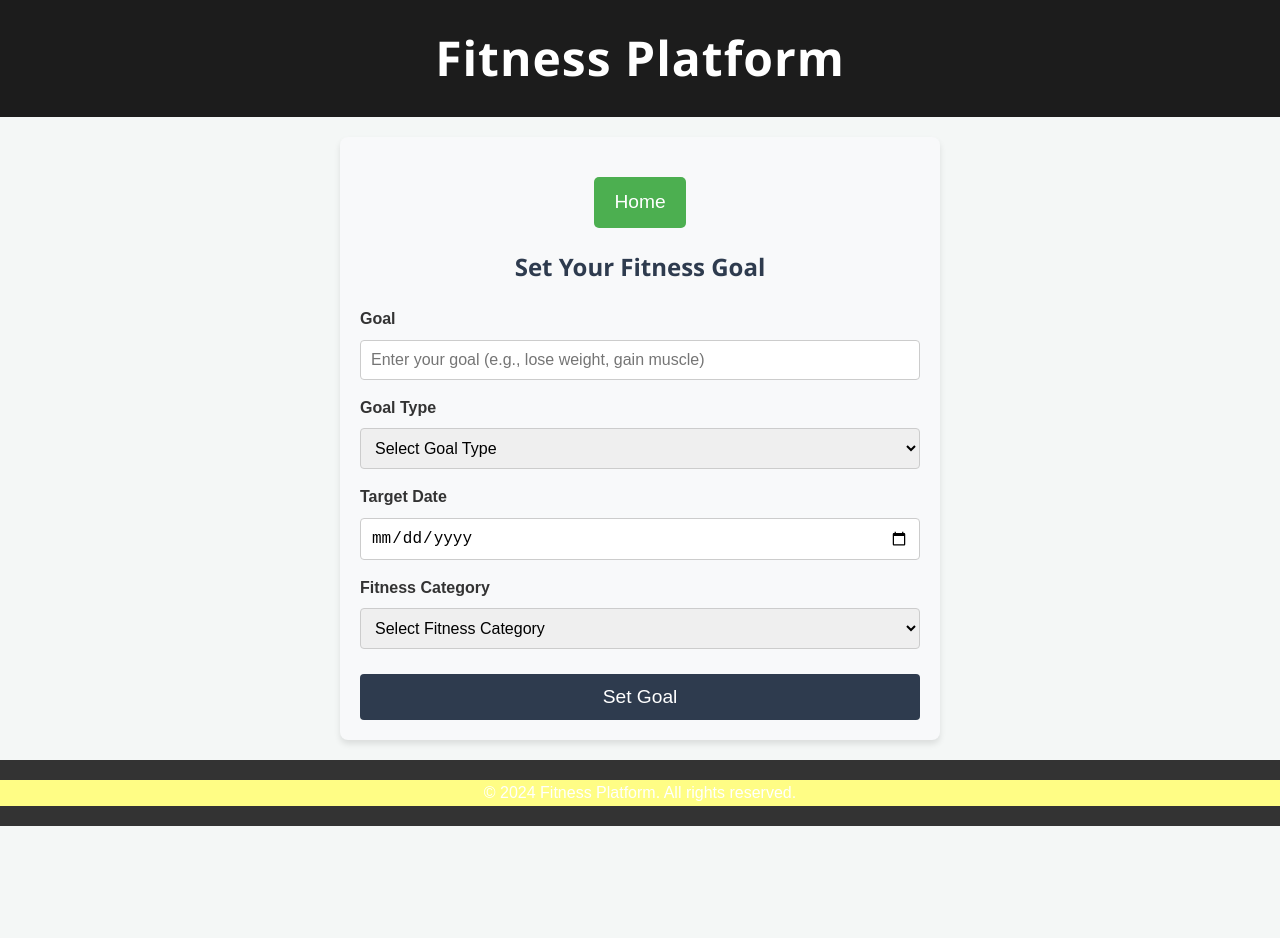
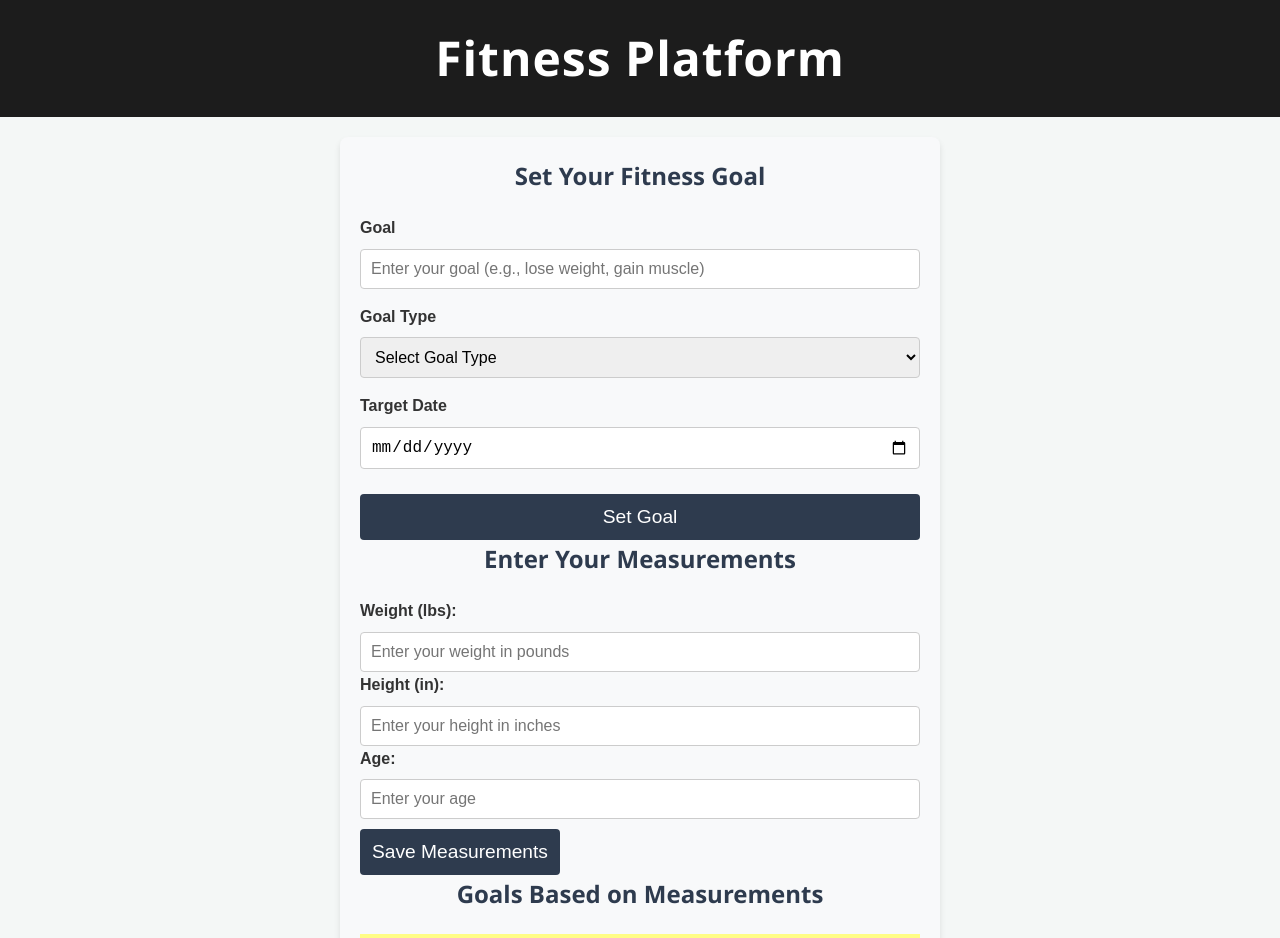
Before and after one commit to kimberlyrallison/CS312-Project, a React (Create React App) app in the folder frontend/: page /goal-setting in a window 1280 px wide. Shown: the top 938 px of the page. Before the commit the page ends 826 px from the top, so only its background shows below. Built offline with nearby package versions, Linux system fonts and the light colour scheme.

Commit message:
Update GoalSettingpage.js

```diff
--- a/frontend/src/components/GoalSettingpage.js
+++ b/frontend/src/components/GoalSettingpage.js
@@ -1,26 +1,64 @@
 import React, { useState } from 'react';
 import './GoalSettingPage.css';
-import HomeButton from './HomeButton';
 
 const GoalSettingPage = () => {
   const [goal, setGoal] = useState('');
   const [goalType, setGoalType] = useState('');
   const [targetDate, setTargetDate] = useState('');
-  const [fitnessCategory, setFitnessCategory] = useState(''); // New state for fitness category
   const [userGoals, setUserGoals] = useState([]);
 
-  const handleSubmit = (e) => {
+  const [measurements, setMeasurements] = useState({
+    weight: '',
+    height: '',
+    age: '',
+  });
+
+  const [dynamicGoals, setDynamicGoals] = useState([]);
+
+  const handleGoalSubmit = (e) => {
     e.preventDefault();
 
     setUserGoals([
       ...userGoals,
-      { goal, goalType, targetDate, fitnessCategory, progress: 0 }
+      { goal, goalType, targetDate, progress: 0 }
     ]);
 
     setGoal('');
     setGoalType('');
     setTargetDate('');
-    setFitnessCategory('');
+  };
+
+  const handleMeasurementsSubmit = (e) => {
+    e.preventDefault();
+
+    const { weight, height, age } = measurements;
+    if (!weight || !height || !age) {
+      alert('Please fill out all measurement fields.');
+      return;
+    }
+
+    const heightInMeters = height * 0.0254;
+    const weightInKg = weight * 0.453592;
+    const bmi = weightInKg / (heightInMeters ** 2);
+
+    const newDynamicGoals = [];
+    if (weight > 200) {
+      newDynamicGoals.push('Focus on reducing weight to a healthier range.');
+    }
+    if (bmi < 18.5) {
+      newDynamicGoals.push('Include strength-building exercises to gain healthy weight.');
+    }
+    if (age > 40) {
+      newDynamicGoals.push('Prioritize flexibility and low-impact endurance exercises.');
+    }
+    if (bmi >= 25) {
+      newDynamicGoals.push('Incorporate cardio and monitor diet to lower BMI.');
+    }
+
+    setDynamicGoals(newDynamicGoals);
+
+    alert('Measurements saved and goals updated!');
+    setMeasurements({ weight: '', height: '', age: '' });
   };
 
   const updateProgress = (index, progressValue) => {
@@ -31,10 +69,9 @@ const GoalSettingPage = () => {
 
   return (
     <div className="goal-setting-page">
-      <HomeButton />
       <h2>Set Your Fitness Goal</h2>
 
-      <form onSubmit={handleSubmit} className="goal-form">
+      <form onSubmit={handleGoalSubmit} className="goal-form">
         <div className="form-group">
           <label htmlFor="goal">Goal</label>
           <input
@@ -74,25 +111,69 @@ const GoalSettingPage = () => {
           />
         </div>
 
+        <button type="submit" className="submit-btn">Set Goal</button>
+      </form>
+
+      <h2>Enter Your Measurements</h2>
+      <form onSubmit={handleMeasurementsSubmit} className="measurements-form">
         <div className="form-group">
-          <label htmlFor="fitnessCategory">Fitness Category</label>
-          <select
-            id="fitnessCategory"
-            value={fitnessCategory}
-            onChange={(e) => setFitnessCategory(e.target.value)}
+          <label htmlFor="weight">Weight (lbs):</label>
+          <input
+            type="number"
+            id="weight"
+            name="weight"
+            value={measurements.weight}
+            onChange={(e) =>
+              setMeasurements({ ...measurements, weight: e.target.value })
+            }
+            placeholder="Enter your weight in pounds"
             required
-          >
-            <option value="">Select Fitness Category</option>
-            <option value="Strength Training">Strength Training</option>
-            <option value="Cardio">Cardio</option>
-            <option value="Yoga">Yoga</option>
-            <option value="Pilates">Pilates</option>
-            <option value="HIIT">HIIT</option>
-          </select>
+          />
         </div>
 
-        <button type="submit" className="submit-btn">Set Goal</button>
+        <div className="form-group">
+          <label htmlFor="height">Height (in):</label>
+          <input
+            type="number"
+            id="height"
+            name="height"
+            value={measurements.height}
+            onChange={(e) =>
+              setMeasurements({ ...measurements, height: e.target.value })
+            }
+            placeholder="Enter your height in inches"
+            required
+          />
+        </div>
+
+        <div className="form-group">
+          <label htmlFor="age">Age:</label>
+          <input
+            type="number"
+            id="age"
+            name="age"
+            value={measurements.age}
+            onChange={(e) =>
+              setMeasurements({ ...measurements, age: e.target.value })
+            }
+            placeholder="Enter your age"
+            required
+          />
+        </div>
+
+        <button type="submit" className="submit-btn">Save Measurements</button>
       </form>
+
+      <h2> Goals Based on Measurements</h2>
+      {dynamicGoals.length > 0 ? (
+        <ul className="dynamic-goals">
+          {dynamicGoals.map((dynamicGoal, index) => (
+            <li key={index}>{dynamicGoal}</li>
+          ))}
+        </ul>
+      ) : (
+        <p>No goals generated yet. Enter measurements to see personalized goals.</p>
+      )}
 
       {userGoals.length > 0 && (
         <div className="goal-display">
@@ -103,9 +184,7 @@ const GoalSettingPage = () => {
                 <p><strong>Goal:</strong> {goalItem.goal}</p>
                 <p><strong>Type:</strong> {goalItem.goalType}</p>
                 <p><strong>Target Date:</strong> {goalItem.targetDate}</p>
-                <p><strong>Fitness Category:</strong> {goalItem.fitnessCategory}</p> {/* Displaying the fitness category */}
 
-                {/* Progress bar */}
                 <div className="progress-container">
                   <p>Progress: {goalItem.progress}%</p>
                   <progress value={goalItem.progress} max="100"></progress>
```
